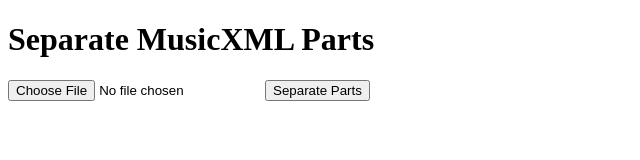
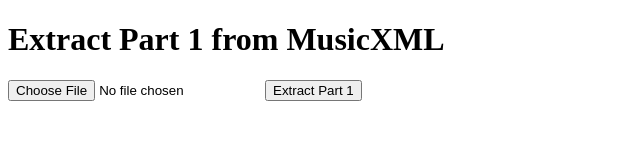
Before and after one commit to georgeharrisca/7, a plain HTML site: page index.html in a window 1280 px wide. Shown: the whole page, without its empty margins (0-640 px from the left). Drawn offline with Linux system fonts and the light colour scheme.

Commit message:
Update index.html

```diff
--- a/index.html
+++ b/index.html
@@ -3,7 +3,7 @@
 <head>
   <meta charset="UTF-8">
   <meta name="viewport" content="width=device-width, initial-scale=1.0">
-  <title>Separate MusicXML Parts</title>
+  <title>Extract Part 1 from MusicXML</title>
   <script>
     function parseXML(file) {
       const reader = new FileReader();
@@ -63,7 +63,7 @@
         const blob = new Blob([xmlString], { type: 'application/xml' });
         const link = document.createElement('a');
         link.href = URL.createObjectURL(blob);
-        link.download = 'extracted_with_part_P1_complete.xml';
+        link.download = 'part_1_extracted.xml';
         link.click();
       };
       reader.readAsText(file);
@@ -71,9 +71,9 @@
   </script>
 </head>
 <body>
-  <h1>Separate MusicXML Parts</h1>
+  <h1>Extract Part 1 from MusicXML</h1>
   <input type="file" id="xmlFile" accept=".xml, .mxl" />
-  <button onclick="startProcessing()">Separate Parts</button>
+  <button onclick="startProcessing()">Extract Part 1</button>
 
   <script>
     function startProcessing() {
```
